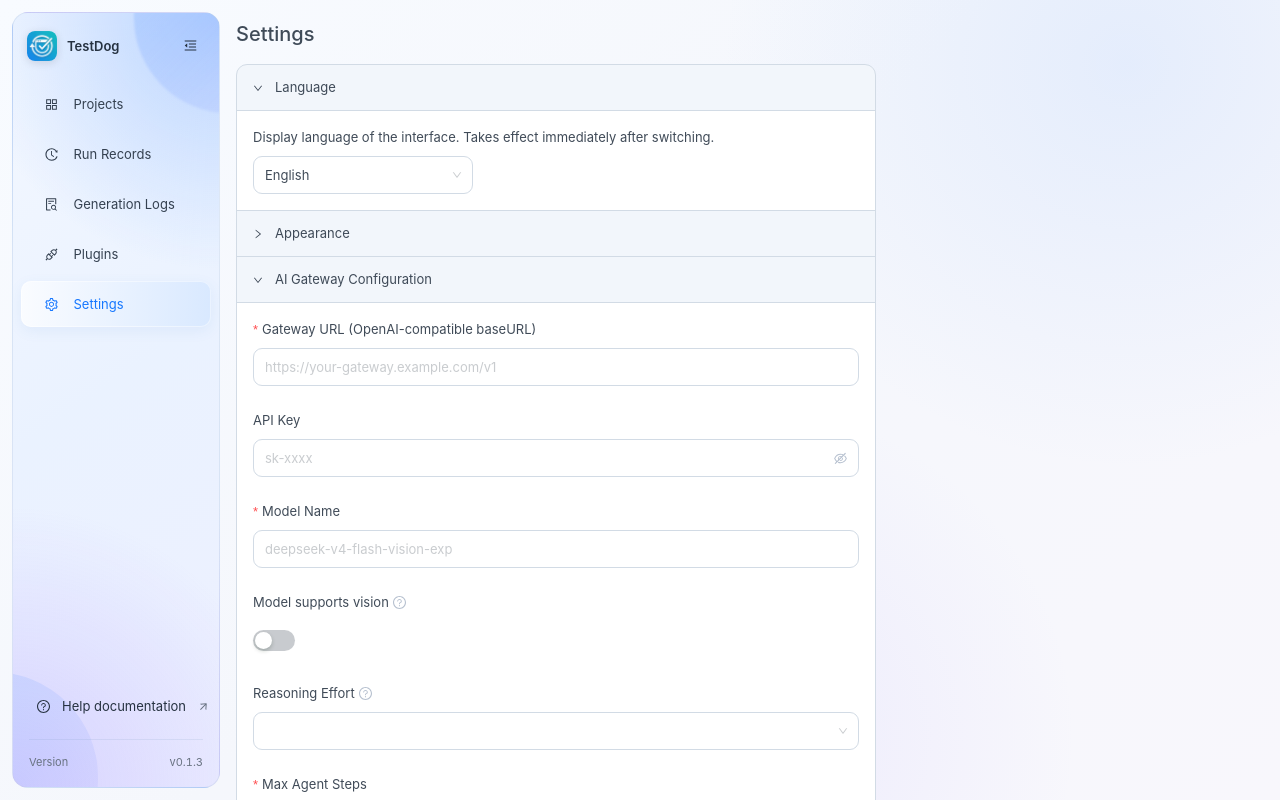
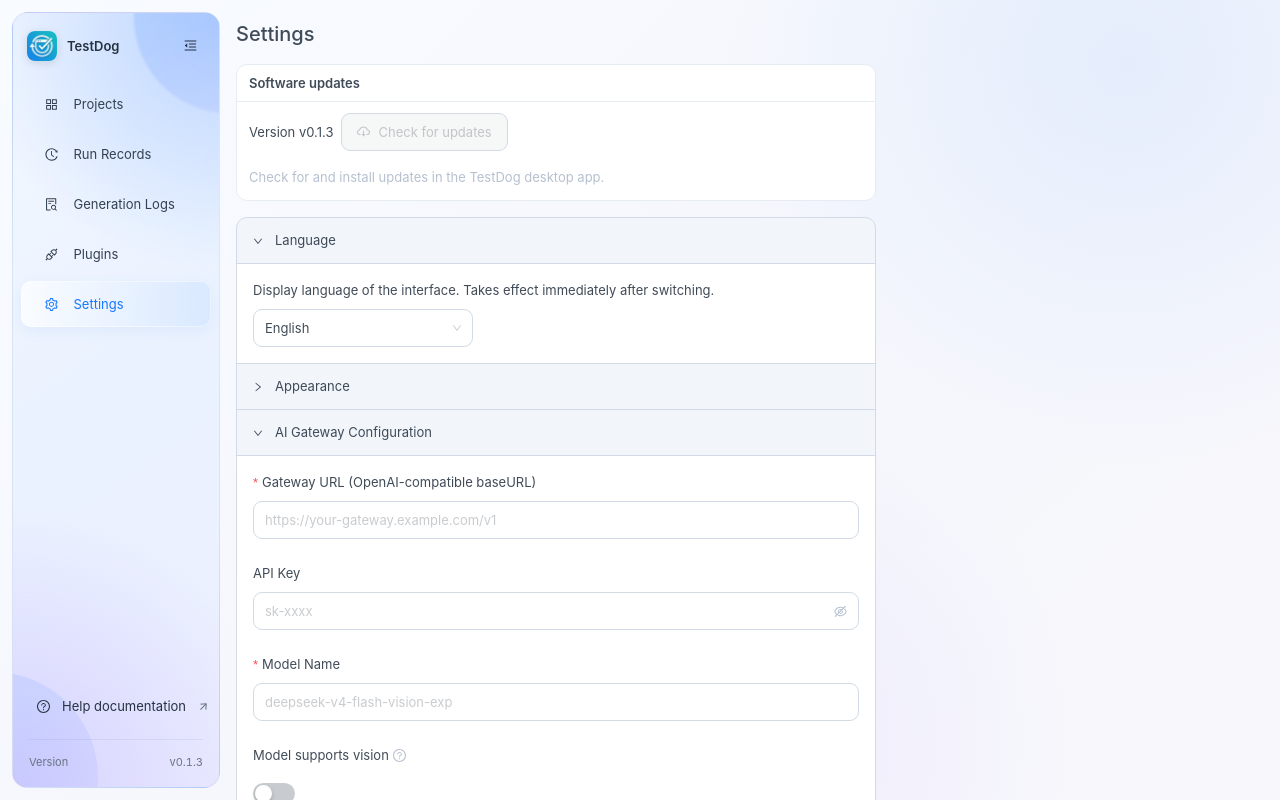
Before and after one commit to xianyongwen/TestDog, a React (Vite) app: page /#/settings in a window 1280 px wide. Built offline with nearby package versions, Linux system fonts and the light colour scheme; no server answers.

Commit message:
✨ feat(updater): 在设置页添加更新检查功能

```diff
--- a/src/components/AppUpdater.tsx
+++ b/src/components/AppUpdater.tsx
@@ -1,10 +1,11 @@
 import { useEffect, useState, useSyncExternalStore } from 'react';
-import { Alert, App, Button, Modal, Progress, Space, Switch, Tooltip, Typography } from 'antd';
+import { Alert, App, Button, Card, Modal, Progress, Space, Switch, Tooltip, Typography } from 'antd';
 import { CloudDownloadOutlined } from '@ant-design/icons';
 import { invoke, isTauri } from '@tauri-apps/api/core';
 import { check } from '@tauri-apps/plugin-updater';
 import { useTranslation } from 'react-i18next';
 import { createUpdateController } from '../utils/updateController';
+import { version as appVersion } from '../../package.json';
 
 const controller = createUpdateController({
   enabled: () => invoke<boolean>('updater_enabled'),
@@ -14,6 +15,41 @@ const controller = createUpdateController({
   restart: () => invoke('restart_app'),
 });
 const preferenceKey = 'testdog-auto-update';
+const openUpdaterEvent = 'testdog:open-updater';
+
+export function UpdateSettings() {
+  const { t } = useTranslation();
+  const state = useSyncExternalStore(controller.subscribe, controller.getSnapshot);
+  const desktop = isTauri();
+  const busy = ['checking', 'downloading', 'installing'].includes(state.phase);
+  const installable = state.phase === 'ready' || state.phase === 'restart';
+
+  return (
+    <Card title={t('updater.title')} className="mb-4 max-w-[640px]" size="small">
+      <Space direction="vertical" size="middle" style={{ width: '100%' }}>
+        <Space wrap>
+          <Typography.Text>{t('common.version')} v{appVersion}</Typography.Text>
+          <Button
+            type="primary"
+            icon={<CloudDownloadOutlined />}
+            aria-label={t(installable ? 'updater.viewUpdate' : 'updater.check')}
+            disabled={!desktop || busy}
+            loading={busy}
+            onClick={() => {
+              window.dispatchEvent(new Event(openUpdaterEvent));
+              void controller.check();
+            }}
+          >
+            {t(installable ? 'updater.viewUpdate' : 'updater.check')}
+          </Button>
+        </Space>
+        <Typography.Text type={state.error ? 'danger' : 'secondary'} role="status">
+          {desktop ? t(`updater.${state.phase}`, { version: state.version }) : t('updater.desktopOnly')}
+        </Typography.Text>
+      </Space>
+    </Card>
+  );
+}
 
 export default function AppUpdater({ collapsed }: { collapsed: boolean }) {
   const { t } = useTranslation();
@@ -24,6 +60,12 @@ export default function AppUpdater({ collapsed }: { collapsed: boolean }) {
     try { return localStorage.getItem(preferenceKey) !== 'false'; } catch { return true; }
   });
   const desktop = isTauri();
+
+  useEffect(() => {
+    const showUpdater = () => setOpen(true);
+    window.addEventListener(openUpdaterEvent, showUpdater);
+    return () => window.removeEventListener(openUpdaterEvent, showUpdater);
+  }, []);
 
   useEffect(() => {
     if (!desktop || !automatic || import.meta.env.DEV) return;
--- a/src/i18n/updater.ts
+++ b/src/i18n/updater.ts
@@ -1,6 +1,8 @@
 export const updaterZhCN = {
   title: '软件更新',
   check: '检查更新',
+  viewUpdate: '查看更新',
+  desktopOnly: '请在 TestDog 桌面客户端中检查和安装更新。',
   auto: '自动检查并下载更新',
   description: '启动时及每隔 4 小时检查新版本，下载后由你选择重启安装。',
   idle: '点击检查新版本',
@@ -23,6 +25,8 @@ export const updaterZhCN = {
 export const updaterEnUS = {
   title: 'Software updates',
   check: 'Check for updates',
+  viewUpdate: 'View update',
+  desktopOnly: 'Check for and install updates in the TestDog desktop app.',
   auto: 'Automatically check and download updates',
   description: 'Checks on startup and every 4 hours. Choose when to restart and install after the download.',
   idle: 'Check for a new version',
--- a/src/pages/Settings.tsx
+++ b/src/pages/Settings.tsx
@@ -2,6 +2,7 @@ import { useEffect, useState } from 'react';
 import { Collapse, Form, Input, InputNumber, Select, Space, Switch, Tag, App, Alert, Button } from 'antd';
 import { useTranslation } from 'react-i18next';
 import { http } from '../api/client';
+import { UpdateSettings } from '../components/AppUpdater';
 import { LANGUAGES, getCurrentLanguage, setLanguage, type AppLanguage } from '../i18n';
 import { useThemeMode, useFontSizeScale, type ThemeMode, type FontSizeScale } from '../theme';
 
@@ -87,6 +88,8 @@ export default function Settings() {
           description={t('settings.notConfiguredAlertDesc')}
         />
       )}
+
+      <UpdateSettings />
 
       <Form form={form} layout="vertical">
 
```
